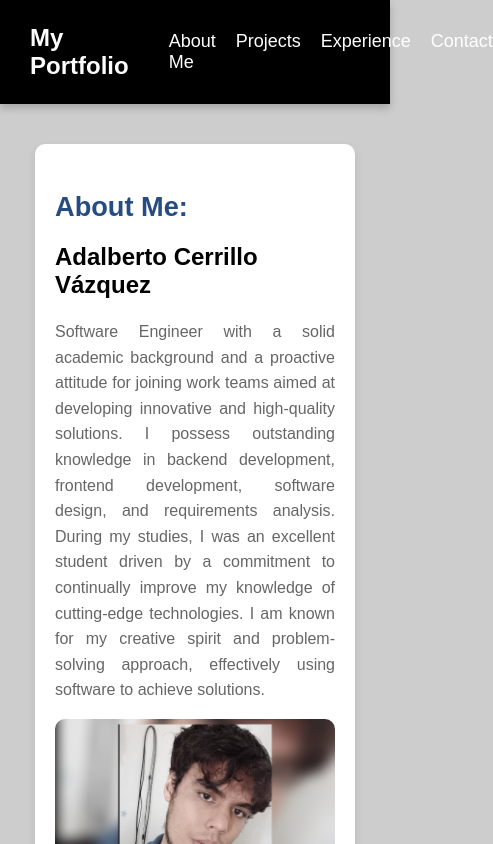
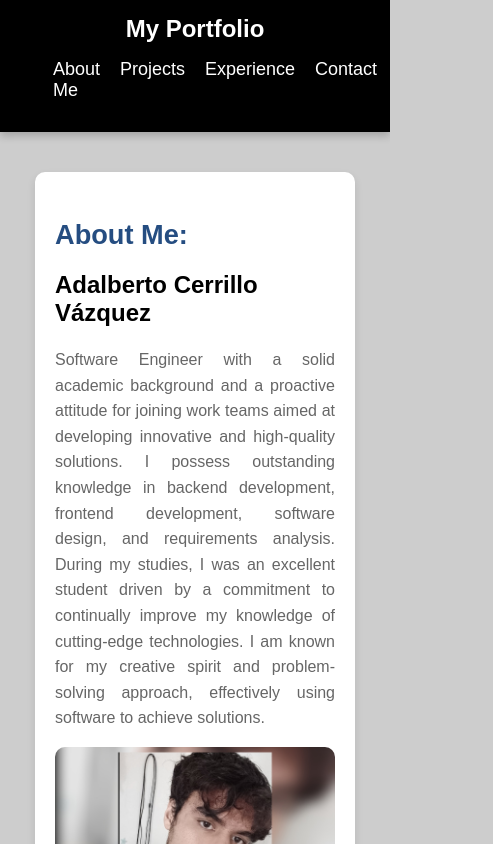
Before and after one commit to AdalbertoCerrillo/Portfolio, a React (Create React App) app: page / in a window 390 px wide. Shown: the top 844 px of the page, 493 px wide, since content can reach past the window. Built offline with nearby package versions, Linux system fonts and the light colour scheme.

Commit message:
responsive navbar

```diff
--- a/src/App.css
+++ b/src/App.css
@@ -94,7 +94,7 @@ body {
     box-sizing: border-box;
 }
 
-@media (min-width: 1024px) {  /* Ajuste para pantallas más grandes (PCs) */
+@media (min-width: 1024px) {
     .main-card .info-card {
         flex: 1 1 calc(33.33% - 20px);
         max-width: calc(33.33% - 20px);
@@ -215,6 +215,14 @@ body {
     box-shadow: 0 4px 8px rgba(0, 0, 0, 0.2);
 }
 
+/* Ajustes para pantallas pequeñas */
+@media (max-width: 768px) {
+    .navbar {
+        flex-direction: column;
+        padding: 15px;
+    }
+}
+
 .navbar:hover {
     cursor: pointer;
 }
```
